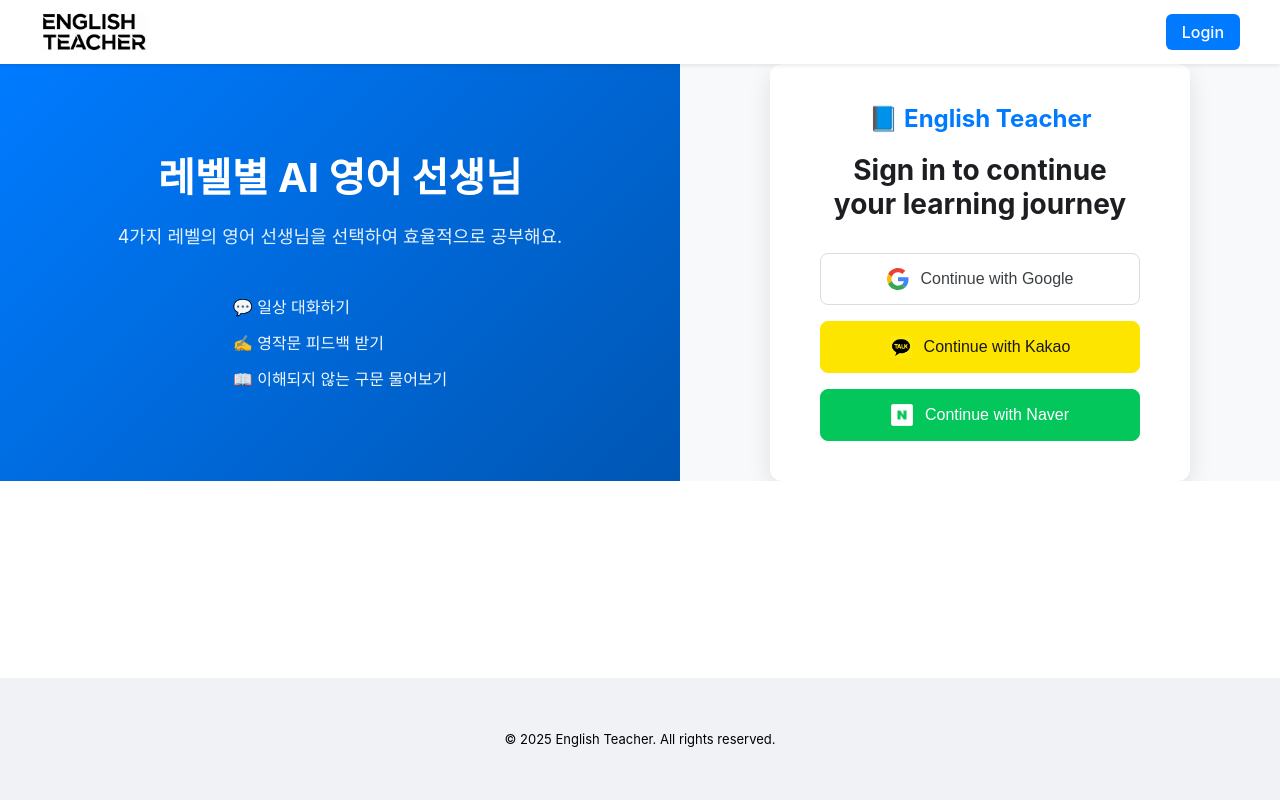
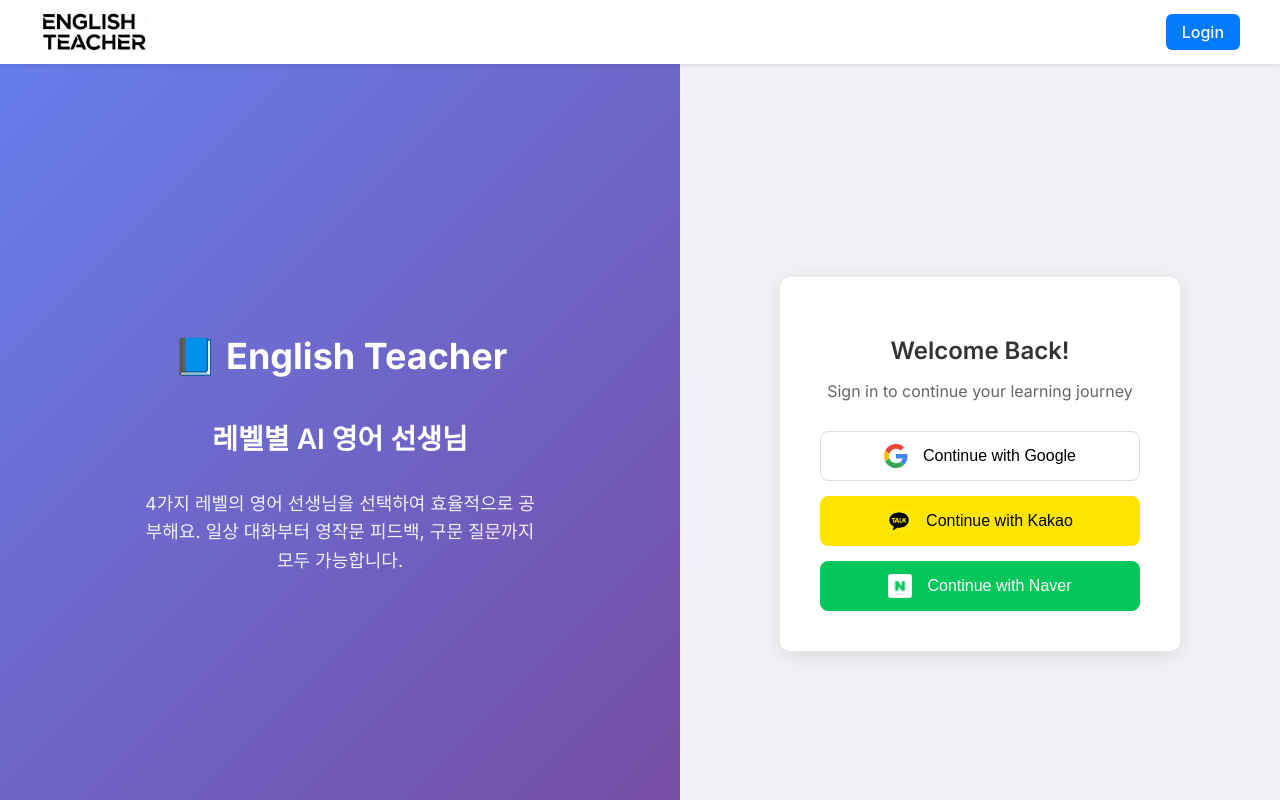
Before and after one commit to devbattery/english-teacher-fe, a React (Vite) app: page /login in a window 1280 px wide. Built offline with nearby package versions, Linux system fonts and the light colour scheme; no server answers; a web font is replaced by a local one.

Commit message:
Style: 로그인 페이지 UI 변경

```diff
--- a/src/components/LoginPage.css
+++ b/src/components/LoginPage.css
@@ -1,199 +1,140 @@
 /* src/components/LoginPage.css */
+@import url('https://fonts.googleapis.com/css2?family=Inter:wght@400;500;600;700&display=swap');
 
 .login-page {
-  width: 100%;
-  height: 100%;
-  overflow: hidden;
+  display: flex;
+  height: 100vh;
+  font-family: 'Inter', sans-serif;
+  background-color: #f0f2f5;
 }
 
-.login-main-content {
-  display: flex;
-  width: 100%;
-  height: 100%;
-}
-
-/* 왼쪽: 브랜딩 영역 */
-.login-branding {
+.branding-section {
   flex: 1;
-  background: linear-gradient(135deg, #007bff, #0056b3);
+  background: linear-gradient(135deg, #667eea 0%, #764ba2 100%);
   color: white;
   display: flex;
+  flex-direction: column;
   justify-content: center;
   align-items: center;
   padding: 40px;
+  text-align: center;
+  transition: all 0.5s ease;
 }
 
-.branding-content {
-  max-width: 450px;
-  text-align: center;
-  animation: slideInFromLeft 0.7s ease-out;
-}
-
-@keyframes slideInFromLeft {
-  from { opacity: 0; transform: translateX(-20px); }
-  to { opacity: 1; transform: translateX(0); }
+.branding-logo {
+  font-size: 36px;
+  font-weight: bold;
+  margin-bottom: 20px;
 }
 
 .branding-title {
-  font-size: 40px;
-  margin-bottom: 20px;
-  line-height: 1.2;
+  font-size: 28px;
+  font-weight: 600;
+  margin-bottom: 15px;
 }
 
 .branding-description {
   font-size: 18px;
+  max-width: 400px;
+  line-height: 1.6;
   opacity: 0.9;
-  margin-bottom: 30px;
 }
 
-.branding-features {
-  list-style: none;
-  padding: 0;
-  text-align: left;
-  display: inline-block;
-  font-size: 16px;
-}
-
-.branding-features li {
-  margin-bottom: 12px;
-  opacity: 0.95;
-}
-
-/* 오른쪽: 로그인 폼 영역 */
-.login-form-area {
+.login-section {
   flex: 1;
   display: flex;
   justify-content: center;
   align-items: center;
-  background-color: #f8f9fa;
-  /* [수정] 스크롤 처리를 부모로 옮겼으므로 여기서는 제거합니다. */
+  transition: all 0.5s ease;
 }
 
-.login-box {
+.login-container {
+  width: 100%;
+  max-width: 400px;
+  padding: 40px;
   background: white;
-  padding: 40px 50px;
-  border-radius: 12px;
-  box-shadow: 0 8px 24px rgba(0, 0, 0, 0.1);
+  border-radius: 10px;
+  box-shadow: 0 4px 20px rgba(0, 0, 0, 0.1);
   text-align: center;
-  width: 100%;
-  max-width: 420px;
-  animation: fadeIn 0.7s ease-in-out;
 }
 
-/* ... (나머지 .logo-in-box, h2, p, button 등 스타일은 그대로 유지) ... */
-
-.logo-in-box {
+.login-title {
   font-size: 24px;
-  font-weight: 700;
-  color: #007bff;
-  text-decoration: none;
-  display: block;
-  margin-bottom: 20px;
+  font-weight: 600;
+  color: #333;
+  margin-bottom: 10px;
 }
 
-.login-box h2 {
-  margin-top: 0;
-  margin-bottom: 12px;
-  font-size: 28px;
-  color: #1c1e21;
-}
-
-.login-box p {
-  margin-bottom: 32px;
-  color: #606770;
+.login-subtitle {
   font-size: 16px;
+  color: #666;
+  margin-bottom: 30px;
 }
 
 .social-login-buttons {
   display: flex;
   flex-direction: column;
-  gap: 16px;
+  gap: 15px;
 }
 
-.social-login-button {
-  display: inline-flex;
+.social-login-btn {
+  display: flex;
   align-items: center;
   justify-content: center;
   width: 100%;
-  padding: 14px;
+  padding: 12px;
+  border: 1px solid #ddd;
   border-radius: 8px;
+  background-color: white;
   font-size: 16px;
   font-weight: 500;
   cursor: pointer;
-  transition: all 0.2s ease-in-out;
-  border: 1px solid #dadce0;
-  background-color: #ffffff;
+  transition: background-color 0.3s, box-shadow 0.3s;
 }
 
-.social-login-button:hover {
-  transform: translateY(-2px);
-  box-shadow: 0 4px 10px rgba(0, 0, 0, 0.08);
+.social-login-btn:hover {
+  background-color: #f7f7f7;
+  box-shadow: 0 2px 5px rgba(0, 0, 0, 0.1);
 }
 
 .social-logo {
-  width: 22px;
-  height: 22px;
-  margin-right: 12px;
+  width: 24px;
+  height: 24px;
+  margin-right: 15px;
 }
 
-.google-login-button { color: #3c4043; }
-.kakao-login-button { background-color: #FEE500; color: #191919; border-color: #FEE500; }
-.naver-login-button { background-color: #03C75A; color: white; border-color: #03C75A; }
+.kakao-login-btn {
+  background-color: #FEE500;
+  border-color: #FEE500;
+}
 
-.login-footer { margin-top: 24px; font-size: 12px; color: #8a8d91; }
-.login-footer a { color: #606770; text-decoration: none; }
-.login-footer a:hover { text-decoration: underline; }
+.naver-login-btn {
+  background-color: #03C75A;
+  color: white;
+  border-color: #03C75A;
+}
 
+.footer-text {
+  margin-top: 20px;
+  font-size: 12px;
+  color: #999;
+}
 
-/* --- [핵심 수정 영역] --- */
-/* 반응형 디자인: 화면이 992px보다 좁아지면 세로로 쌓임 */
-@media (max-width: 992px) {
-  .login-main-content {
-    flex-direction: column;
-    /* [추가] 이제 이 컨테이너 자체가 스크롤됩니다. */
-    overflow-y: auto;
-    /* [추가] iOS에서 부드러운 스크롤을 위함 */
-    -webkit-overflow-scrolling: touch;
+.footer-text a {
+  color: #667eea;
+  text-decoration: none;
+}
+
+.footer-text a:hover {
+  text-decoration: underline;
+}
+
+/* 반응형 디자인 */
+@media (max-width: 768px) {
+  .branding-section {
+    display: none;
   }
-
-  .login-branding {
-    /* [수정] flex-grow와 shrink를 비활성화하여 고유 높이를 유지하도록 합니다. */
-    flex: 0 0 auto;
-    /* [추가] 최소 높이를 지정하여 콘텐츠가 너무 적어도 영역을 유지합니다. */
-    min-height: 300px;
-    padding: 40px 20px;
-  }
-
-  .branding-title {
-    font-size: 32px;
-  }
-
-  .login-form-area {
-    /* [수정] flex-grow를 사용하여 남는 공간을 채우고, 최소 높이를 지정합니다. */
-    flex-grow: 1;
-    min-height: 400px; /* 로그인 버튼들이 잘리지 않도록 최소 높이 확보 */
-    padding: 40px 0;
+  .login-section {
+    flex-basis: 100%;
   }
 }
-
-@media (max-width: 480px) {
-  .login-box {
-    padding: 30px;
-    box-shadow: none;
-    border-radius: 0;
-    width: 100%;
-    /* [수정] 높이 100%는 제거합니다. 부모 스크롤에 따라 자연스럽게 결정됩니다. */
-    /* display, flex-direction, justify-content는 그대로 유지해도 좋습니다. */
-    display: flex;
-    flex-direction: column;
-    justify-content: center;
-  }
-
-  .login-branding {
-    min-height: 250px; /* 작은 화면에서는 브랜딩 영역을 조금 줄입니다. */
-  }
-
-  .branding-title {
-    font-size: 28px;
-  }
-}
--- a/src/components/LoginPage.jsx
+++ b/src/components/LoginPage.jsx
@@ -16,47 +16,37 @@
 
   return (
     <div className="login-page">
-      {/* 2단 레이아웃을 위한 메인 컨테이너 */}
-      <div className="login-main-content">
-
-        {/* 왼쪽: 브랜딩/소개 영역 */}
-        <div className="login-branding">
-          <div className="branding-content">
+      {/* 브랜딩 섹션 */}
+      <div className="branding-section">
+        <div className="branding-logo">📘 English Teacher</div>
         <h1 className="branding-title">레벨별 AI 영어 선생님</h1>
         <p className="branding-description">
-              4가지 레벨의 영어 선생님을 선택하여 효율적으로 공부해요.
+          4가지 레벨의 영어 선생님을 선택하여 효율적으로 공부해요. 일상 대화부터 영작문 피드백, 구문 질문까지 모두 가능합니다.
         </p>
-            <ul className="branding-features">
-              <li>💬 일상 대화하기</li>
-              <li>✍️ 영작문 피드백 받기</li>
-              <li>📖 이해되지 않는 구문 물어보기</li>
-            </ul>
-          </div>
       </div>
 
-        {/* 오른쪽: 로그인 폼 영역 */}
-        <div className="login-form-area">
-          <div className="login-box">
-            <Link to="/" className="logo-in-box">📘 English Teacher</Link>
-            <h2>Sign in to continue your learning journey</h2>
-            <p></p>
+      {/* 로그인 섹션 */}
+      <div className="login-section">
+        <div className="login-container">
+          <h2 className="login-title">Welcome Back!</h2>
+          <p className="login-subtitle">Sign in to continue your learning journey</p>
           <div className="social-login-buttons">
             <button
-                className="social-login-button google-login-button"
+              className="social-login-btn"
               onClick={() => handleSocialLogin('google')}
             >
               <img src={googleLogo} alt="Google logo" className="social-logo" />
               <span>Continue with Google</span>
             </button>
             <button
-                className="social-login-button kakao-login-button"
+              className="social-login-btn kakao-login-btn"
               onClick={() => handleSocialLogin('kakao')}
             >
               <img src={kakaoLogo} alt="Kakao logo" className="social-logo" />
               <span>Continue with Kakao</span>
             </button>
             <button
-                className="social-login-button naver-login-button"
+              className="social-login-btn naver-login-btn"
               onClick={() => handleSocialLogin('naver')}
             >
               <img src={naverLogo} alt="Naver logo" className="social-logo" />
@@ -65,8 +55,6 @@
           </div>
         </div>
       </div>
-
-      </div>
     </div>
   );
 };
```
Lines whose indentation alone changed are shown as unchanged.
